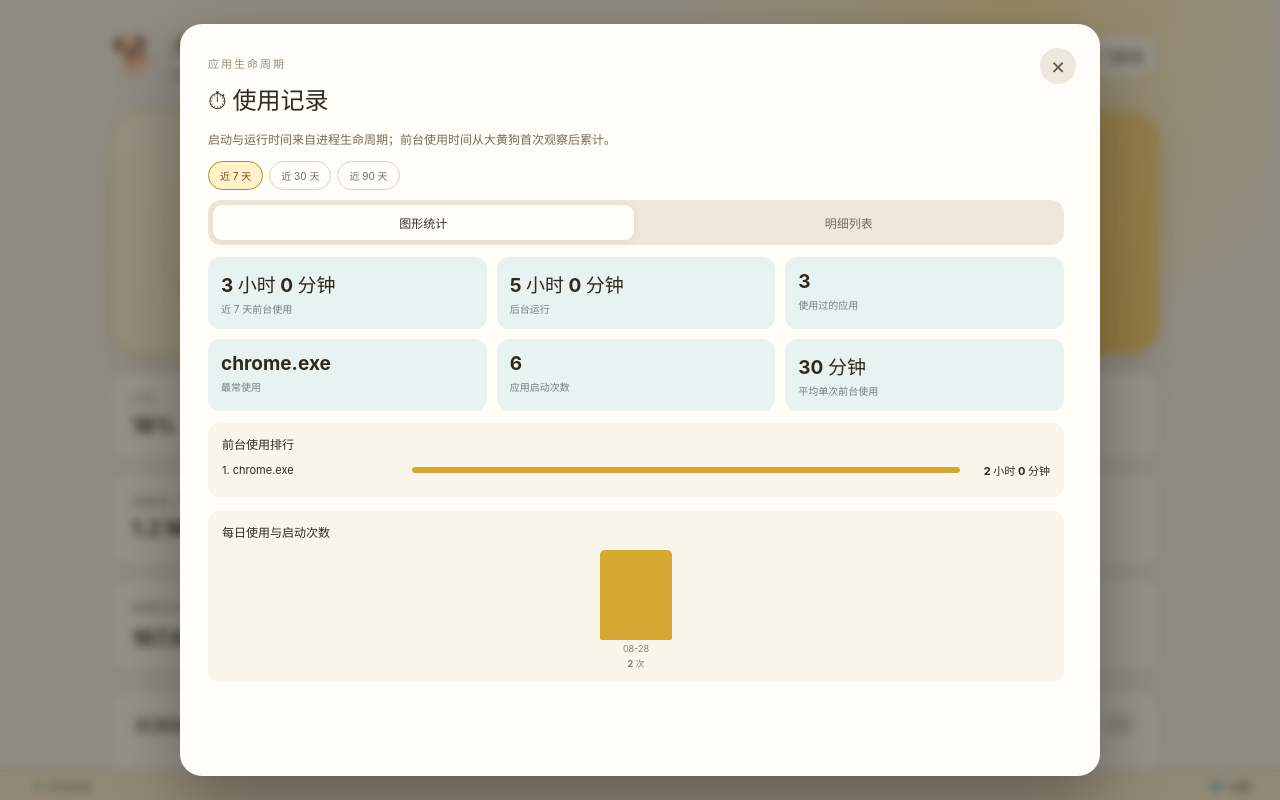
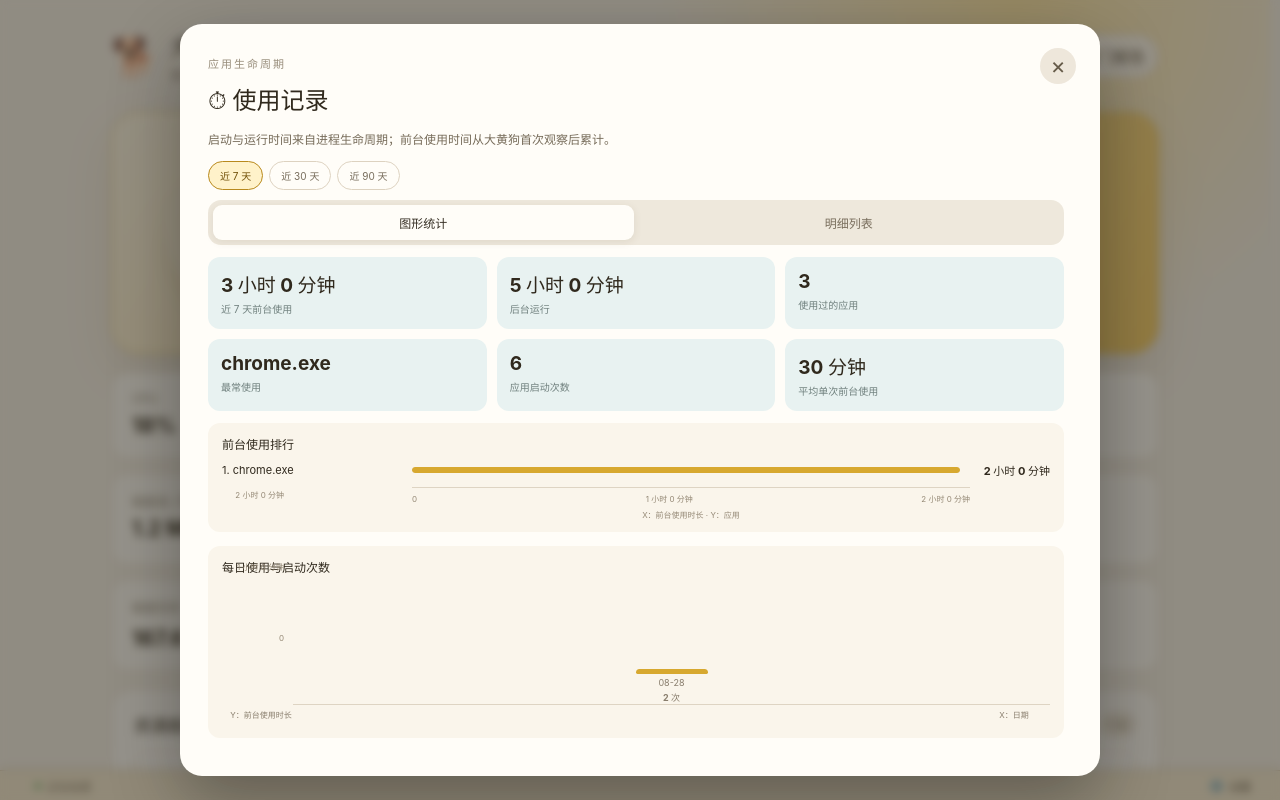
Before and after one commit to fengjutian/DahuangDog, a React (Vite) app: page / in a window 1280 px wide. Both pictures are taken after a click on the button "⏱ 使用记录". Built offline with nearby package versions, Linux system fonts and the light colour scheme.

Commit message:
feat: Add system and application history charts with enhanced formatting and layout

```diff
--- a/src/App.tsx
+++ b/src/App.tsx
@@ -83,16 +83,80 @@ function linePath(points: MetricPoint[], key: "cpuPercent" | "memoryPercent" | "
   }).join(" ");
 }
 
-function appLinePath(history: ApplicationHistory, key: "cpuPercent" | "memoryBytes" | "diskReadBps" | "diskWriteBps"): string {
+type SystemMetricKey = "cpuPercent" | "memoryPercent" | "diskBps" | "networkBps";
+
+function formatSystemAxisValue(key: SystemMetricKey, value: number): string {
+  return key === "cpuPercent" || key === "memoryPercent" ? `${value.toFixed(0)}%` : formatRate(value);
+}
+
+function SystemHistoryChart({ history, range, metric, label, style }: { history: HistorySummary; range: number; metric: SystemMetricKey; label: string; style: string }) {
+  const peak = metric === "cpuPercent" || metric === "memoryPercent" ? 100 : Math.max(...history.points.map(point => point[metric]), 1);
+  const first = history.points.at(0)?.capturedAt;
+  const middle = history.points.at(Math.floor((history.points.length - 1) / 2))?.capturedAt;
+  const last = history.points.at(-1)?.capturedAt;
+  return <div className="mini-trend">
+    <b>{label}</b>
+    <div className="app-chart-layout system-chart-layout">
+      <div className="app-chart-y-axis"><span>{formatSystemAxisValue(metric, peak)}</span><span>{formatSystemAxisValue(metric, peak / 2)}</span><span>{formatSystemAxisValue(metric, 0)}</span></div>
+      <svg viewBox="0 0 100 100" preserveAspectRatio="none" aria-label={`${label}资源趋势`}><path className="app-chart-grid" d="M0,0 H100 M0,50 H100 M0,100 H100 M0,0 V100 M50,0 V100 M100,0 V100"/><path className={style} d={linePath(history.points, metric)}/></svg>
+      <div className="app-chart-x-axis"><time>{first == null ? "--" : formatApplicationAxisTime(first, range)}</time><time>{middle == null ? "--" : formatApplicationAxisTime(middle, range)}</time><time>{last == null ? "--" : formatApplicationAxisTime(last, range)}</time></div>
+    </div>
+  </div>;
+}
+
+function DailyUsageChart({ days }: { days: AppUsageSummary["dailyUsage"] }) {
+  const peak = Math.max(...days.map(item => item.foregroundSeconds), 1);
+  return <div className="daily-usage-chart">
+    <div className="daily-usage-y-axis"><span>{formatDuration(peak)}</span><span>{formatDuration(Math.round(peak / 2))}</span><span>0</span></div>
+    <div className="daily-usage-bars">{days.map(day => <span key={day.date} title={`${day.date} · 前台 ${formatDuration(day.foregroundSeconds)} · 启动 ${day.launchCount} 次`}><i style={{height: `${Math.max(5, day.foregroundSeconds / peak * 100)}%`}}/><small>{day.date.slice(5)}</small><b>{day.launchCount} 次</b></span>)}</div>
+    <div className="daily-axis-title"><span>Y：前台使用时长</span><span>X：日期</span></div>
+  </div>;
+}
+
+type ApplicationMetricKey = "cpuPercent" | "memoryBytes" | "diskReadBps" | "diskWriteBps";
+
+function appLinePath(history: ApplicationHistory, key: ApplicationMetricKey): string {
   if (history.points.length < 2) return "";
   const peak = Math.max(...history.points.map(point => point[key]), 1);
   return history.points.map((point, index) => `${index ? "L" : "M"}${(index / (history.points.length - 1) * 100).toFixed(2)},${(100 - point[key] / peak * 100).toFixed(2)}`).join(" ");
 }
 
+function formatApplicationAxisValue(key: ApplicationMetricKey, value: number): string {
+  if (key === "cpuPercent") return `${value.toFixed(value >= 10 ? 0 : 1)}%`;
+  if (key === "memoryBytes") return formatBytes(value);
+  return formatRate(value);
+}
+
+function formatApplicationAxisTime(timestamp: number, rangeMinutes: number): string {
+  const date = new Date(timestamp);
+  return rangeMinutes <= 60
+    ? date.toLocaleTimeString("zh-CN", { hour: "2-digit", minute: "2-digit", second: "2-digit" })
+    : date.toLocaleString("zh-CN", { month: "2-digit", day: "2-digit", hour: "2-digit", minute: "2-digit" });
+}
+
+function ApplicationHistoryChart({ history, metric, label }: { history: ApplicationHistory; metric: ApplicationMetricKey; label: string }) {
+  const peak = Math.max(...history.points.map(point => point[metric]), 1);
+  const first = history.points.at(0)?.capturedAt;
+  const middle = history.points.at(Math.floor((history.points.length - 1) / 2))?.capturedAt;
+  const last = history.points.at(-1)?.capturedAt;
+  return <article>
+    <b>{label}</b>
+    <div className="app-chart-layout">
+      <div className="app-chart-y-axis"><span>{formatApplicationAxisValue(metric, peak)}</span><span>{formatApplicationAxisValue(metric, peak / 2)}</span><span>{formatApplicationAxisValue(metric, 0)}</span></div>
+      <svg viewBox="0 0 100 100" preserveAspectRatio="none" aria-label={`${label} 历史曲线`}>
+        <path className="app-chart-grid" d="M0,0 H100 M0,50 H100 M0,100 H100 M0,0 V100 M50,0 V100 M100,0 V100" />
+        <path className="app-chart-data" d={appLinePath(history, metric)} />
+      </svg>
+      <div className="app-chart-x-axis"><time>{first == null ? "--" : formatApplicationAxisTime(first, history.rangeMinutes)}</time><time>{middle == null ? "--" : formatApplicationAxisTime(middle, history.rangeMinutes)}</time><time>{last == null ? "--" : formatApplicationAxisTime(last, history.rangeMinutes)}</time></div>
+    </div>
+    <small>{history.points.length} 个采样点 · Y 轴峰值 {formatApplicationAxisValue(metric, peak)}</small>
+  </article>;
+}
+
 function TrendChart({ history, range, onRange }: { history: HistorySummary; range: number; onRange: (range: number) => void }) {
   return <section className="card trend-card">
     <div className="section-title"><h3>资源趋势</h3><div className="range-tabs">{[[10,"10 分钟"],[60,"1 小时"],[1440,"24 小时"],[10080,"7 天"]].map(([value,label]) => <button key={value} className={range === value ? "active" : ""} onClick={() => onRange(Number(value))}>{label}</button>)}</div></div>
-    <div className="trend-grid">{([['cpuPercent','CPU','cpu-line'],['memoryPercent','内存','memory-line'],['diskBps','磁盘吞吐','disk-line'],['networkBps','网络吞吐','network-line']] as const).map(([key,label,style]) => <div className="mini-trend" key={key}><b>{label}</b><svg viewBox="0 0 100 100" preserveAspectRatio="none"><path className="grid-line" d="M0,25 H100 M0,50 H100 M0,75 H100"/><path className={style} d={linePath(history.points,key)}/></svg></div>)}</div>
+    <div className="trend-grid">{([['cpuPercent','CPU','cpu-line'],['memoryPercent','内存','memory-line'],['diskBps','磁盘吞吐','disk-line'],['networkBps','网络吞吐','network-line']] as const).map(([key,label,style]) => <SystemHistoryChart key={key} history={history} range={range} metric={key} label={label} style={style} />)}</div>
     <div className="monitor-insights">
       <div><span>CPU 峰值</span><b>{history.peakCpuPercent.toFixed(0)}%</b></div>
       <div><span>内存峰值</span><b>{history.peakMemoryPercent.toFixed(0)}%</b></div>
@@ -421,7 +485,7 @@ export default function App() {
     {appHistory && <div className="modal-backdrop" onClick={closeApplicationHistory}><section className="modal report-modal app-history-report" onClick={event => event.stopPropagation()}>
       <div className="section-title"><div><span className="eyebrow">单个应用资源轨迹</span><h3>{appHistory.name} 历史曲线</h3></div><button className="modal-close" onClick={closeApplicationHistory} aria-label={appHistoryReturnApp == null ? "关闭应用历史" : "返回应用详情"} title={appHistoryReturnApp == null ? "关闭" : "返回应用详情"}>{appHistoryReturnApp == null ? "×" : "←"}</button></div>
       <div className="range-tabs metric-history-ranges">{[[10,"10 分钟"],[60,"1 小时"],[1440,"24 小时"],[10080,"7 天"]].map(([range,label]) => <button className={appHistoryRange === range ? "active" : ""} key={range} onClick={() => void showApplicationHistory(appHistory.name, Number(range))}>{label}</button>)}</div>
-      <div className="report-scroll"><div className="app-history-charts">{([['cpuPercent','CPU'],['memoryBytes','内存'],['diskReadBps','磁盘读取'],['diskWriteBps','磁盘写入']] as const).map(([key,label]) => <article key={key}><b>{label}</b><svg viewBox="0 0 100 100" preserveAspectRatio="none"><path d={appLinePath(appHistory,key)} /></svg><small>{appHistory.points.length} 个采样点</small></article>)}</div>{!appHistory.points.length && <p className="empty">该应用在所选范围内还没有历史数据，保持运行一会儿后会自动积累。</p>}</div>
+      <div className="report-scroll"><div className="app-history-charts">{([['cpuPercent','CPU'],['memoryBytes','内存'],['diskReadBps','磁盘读取'],['diskWriteBps','磁盘写入']] as const).map(([key,label]) => <ApplicationHistoryChart key={key} history={appHistory} metric={key} label={label} />)}</div>{!appHistory.points.length && <p className="empty">该应用在所选范围内还没有历史数据，保持运行一会儿后会自动积累。</p>}</div>
     </section></div>}
     {appDetails && appDetailsPresentation && <div className="modal-backdrop" onClick={() => setSelectedApp(null)}><section className="modal report-modal app-detail-report" onClick={event => event.stopPropagation()}>
       <div className="section-title"><div><span className="eyebrow">应用实时详情 · {appDetails.name}</span><h3>{appDetailsPresentation.productName}</h3></div><button className="modal-close" onClick={() => setSelectedApp(null)} aria-label="关闭应用详情">×</button></div>
@@ -520,8 +584,8 @@ export default function App() {
           <div><b>{usageSummary.sessionCount}</b><span>应用启动次数</span></div>
           <div><b>{formatDuration(Math.round(usageSummary.totalForegroundSeconds / Math.max(1, usageSummary.sessionCount)))}</b><span>平均单次前台使用</span></div>
         </div>
-        {usageSummary.topApps.length > 0 && <div className="usage-ranking"><h4>前台使用排行</h4>{usageSummary.topApps.slice(0, 5).map((app, index) => <div key={app.name}><span>{index + 1}. {app.name}</span><i><em style={{width: `${Math.max(4, app.foregroundSeconds / Math.max(1, usageSummary.topApps[0].foregroundSeconds) * 100)}%`}} /></i><b>{formatDuration(app.foregroundSeconds)}</b></div>)}</div>}
-        {usageSummary.dailyUsage.length > 0 && <div className="daily-usage"><h4>每日使用与启动次数</h4><div>{usageSummary.dailyUsage.map(day => { const peak = Math.max(...usageSummary.dailyUsage.map(item => item.foregroundSeconds), 1); return <span key={day.date} title={`${day.date} · 前台 ${formatDuration(day.foregroundSeconds)} · 启动 ${day.launchCount} 次`}><i style={{height: `${Math.max(5, day.foregroundSeconds / peak * 100)}%`}}/><small>{day.date.slice(5)}</small><b>{day.launchCount} 次</b></span>})}</div></div>}
+        {usageSummary.topApps.length > 0 && <div className="usage-ranking"><h4>前台使用排行</h4>{usageSummary.topApps.slice(0, 5).map((app, index) => <div key={app.name}><span>{index + 1}. {app.name}</span><i><em style={{width: `${Math.max(4, app.foregroundSeconds / Math.max(1, usageSummary.topApps[0].foregroundSeconds) * 100)}%`}} /></i><b>{formatDuration(app.foregroundSeconds)}</b></div>)}<div className="usage-ranking-axis"><span>0</span><span>{formatDuration(Math.round(usageSummary.topApps[0].foregroundSeconds / 2))}</span><span>{formatDuration(usageSummary.topApps[0].foregroundSeconds)}</span></div><small className="usage-axis-title">X：前台使用时长 · Y：应用</small></div>}
+        {usageSummary.dailyUsage.length > 0 && <div className="daily-usage"><h4>每日使用与启动次数</h4><DailyUsageChart days={usageSummary.dailyUsage} /></div>}
       </div>}
       {usageTab === "list" && <div className="usage-tab-panel usage-list-panel" role="tabpanel">
       <div className="usage-list-tools"><input className="usage-search" value={usageQuery} onChange={event => setUsageQuery(event.target.value)} placeholder="搜索应用名称" /><button onClick={exportUsage}>导出 CSV</button></div>
--- a/src/styles.css
+++ b/src/styles.css
@@ -61,6 +61,10 @@ header { display: flex; justify-content: space-between; align-items: center; mar
 .usage-period { display: flex; gap: 6px; margin-bottom: 10px; }.usage-period button { padding: 6px 11px; border: 1px solid #ddd2c0; border-radius: 99px; background: transparent; color: #776c5b; font-size: 10px; cursor: pointer; }.usage-period button.active { border-color: #b8891d; background: #fff2ca; color: #704f07; }.usage-summary { grid-template-columns: repeat(3, minmax(0, 1fr)); }.usage-list-tools { position: sticky; z-index: 2; top: 50px; display: grid; grid-template-columns: 1fr auto; gap: 8px; padding-bottom: 8px; background: #fffdf8; }.usage-list-tools .usage-search { position: static; margin: 0; }.usage-list-tools button { padding: 0 14px; border: 1px solid #c7b78f; border-radius: 10px; background: #fff5d9; color: #6e5518; cursor: pointer; }
 .app-detail-intro { margin-bottom: 14px; padding: 14px 16px; border-left: 3px solid #d2a328; border-radius: 0 12px 12px 0; background: #fff7df; }.app-detail-intro p { margin: 0 0 10px; color: #544936; font-size: 13px; }.app-detail-intro > div { display: grid; grid-template-columns: auto minmax(0, 1fr); gap: 8px 22px; color: #8b7d67; font-size: 10px; }.app-detail-intro code { display: inline-block; max-width: 100%; overflow: hidden; color: #685c49; vertical-align: bottom; text-overflow: ellipsis; white-space: nowrap; }
 
+.app-history-charts article { min-height: 235px; }.app-chart-layout { display: grid; grid-template-columns: 58px minmax(0, 1fr); grid-template-rows: 132px 25px; column-gap: 8px; }.app-chart-layout svg { grid-column: 2; grid-row: 1; height: 132px; overflow: visible; }.app-chart-y-axis { display: flex; grid-column: 1; grid-row: 1; flex-direction: column; justify-content: space-between; align-items: flex-end; padding-block: 0 1px; color: #948875; font-size: 9px; white-space: nowrap; }.app-chart-x-axis { display: flex; grid-column: 2; grid-row: 2; justify-content: space-between; align-items: end; color: #948875; font-size: 8px; }.app-chart-x-axis time:nth-child(2) { text-align: center; }.app-chart-x-axis time:last-child { text-align: right; }.app-history-charts path.app-chart-grid { stroke: #e6ddcf; stroke-width: .7; }.app-history-charts path.app-chart-data { stroke: #c6931d; stroke-width: 2; }.app-history-charts article > small { margin-left: 66px; }
+.mini-trend .system-chart-layout { grid-template-columns: 54px minmax(0, 1fr); grid-template-rows: 92px 24px; margin-top: 8px; }.mini-trend .system-chart-layout svg { width: 100%; height: 92px; }.mini-trend path.app-chart-grid { stroke: #e6ddcf; stroke-width: .7; }.mini-trend .app-chart-y-axis { font-size: 8px; }.mini-trend .app-chart-x-axis { font-size: 7px; }
+.usage-ranking > .usage-ranking-axis { display: flex; grid-template-columns: none; justify-content: space-between; gap: 0; margin: 9px 80px 0 190px; padding-top: 5px; border-top: 1px solid #ded4c3; color: #948875; font-size: 8px; }.usage-axis-title { display: block; margin: 5px 80px 0 190px; color: #948875; font-size: 8px; text-align: center; }
+.daily-usage > .daily-usage-chart { display: grid; grid-template-columns: 62px minmax(0, 1fr); grid-template-rows: 120px auto; gap: 4px 9px; height: auto; }.daily-usage-y-axis { display: flex; grid-column: 1; grid-row: 1; flex-direction: column; justify-content: space-between; align-items: flex-end; color: #948875; font-size: 8px; }.daily-usage .daily-usage-y-axis span { display: block; width: auto; height: auto; color: inherit; }.daily-usage-bars { display: flex; grid-column: 2; grid-row: 1; justify-content: center; align-items: end; gap: 12px; border-bottom: 1px solid #ded4c3; background: repeating-linear-gradient(to bottom, transparent 0, transparent 39px, #ece4d7 40px); }.daily-usage .daily-usage-bars span { display: grid; grid-template-rows: 1fr auto auto; align-items: end; gap: 3px; width: clamp(38px, 10%, 72px); height: 100%; flex: 0 1 72px; color: #887d6c; text-align: center; }.daily-axis-title { display: flex; grid-column: 1 / -1; grid-row: 2; justify-content: space-between; padding-left: 3px; color: #948875; font-size: 8px; }
 .app-detail-report .report-scroll { overflow-anchor: none; }
 
 @media (max-width: 1000px) {
@@ -112,6 +116,7 @@ header { display: flex; justify-content: space-between; align-items: center; mar
   .usage-head { display: none; }
   .usage-row { grid-template-columns: repeat(2, minmax(0, 1fr)); }
   .usage-ranking > div { grid-template-columns: minmax(90px, 1fr) 1fr auto; }
+  .usage-ranking > .usage-ranking-axis, .usage-axis-title { margin-right: 0; margin-left: 120px; }
   .toast { right: 18px; bottom: 44px; left: 18px; max-width: none; }
 }
 
@@ -150,6 +155,7 @@ header { display: flex; justify-content: space-between; align-items: center; mar
   .usage-list-tools { grid-template-columns: 1fr; }
   .usage-list-tools button { min-height: 38px; }
   .usage-ranking > div { grid-template-columns: minmax(80px, 1fr) auto; }
+  .usage-ranking > .usage-ranking-axis, .usage-axis-title { margin-right: 0; margin-left: 0; }
   .usage-ranking i { grid-column: 1 / -1; grid-row: 2; }
   .daily-usage { overflow-x: auto; }
   .daily-usage > div { min-width: 430px; justify-content: flex-start; }
```
